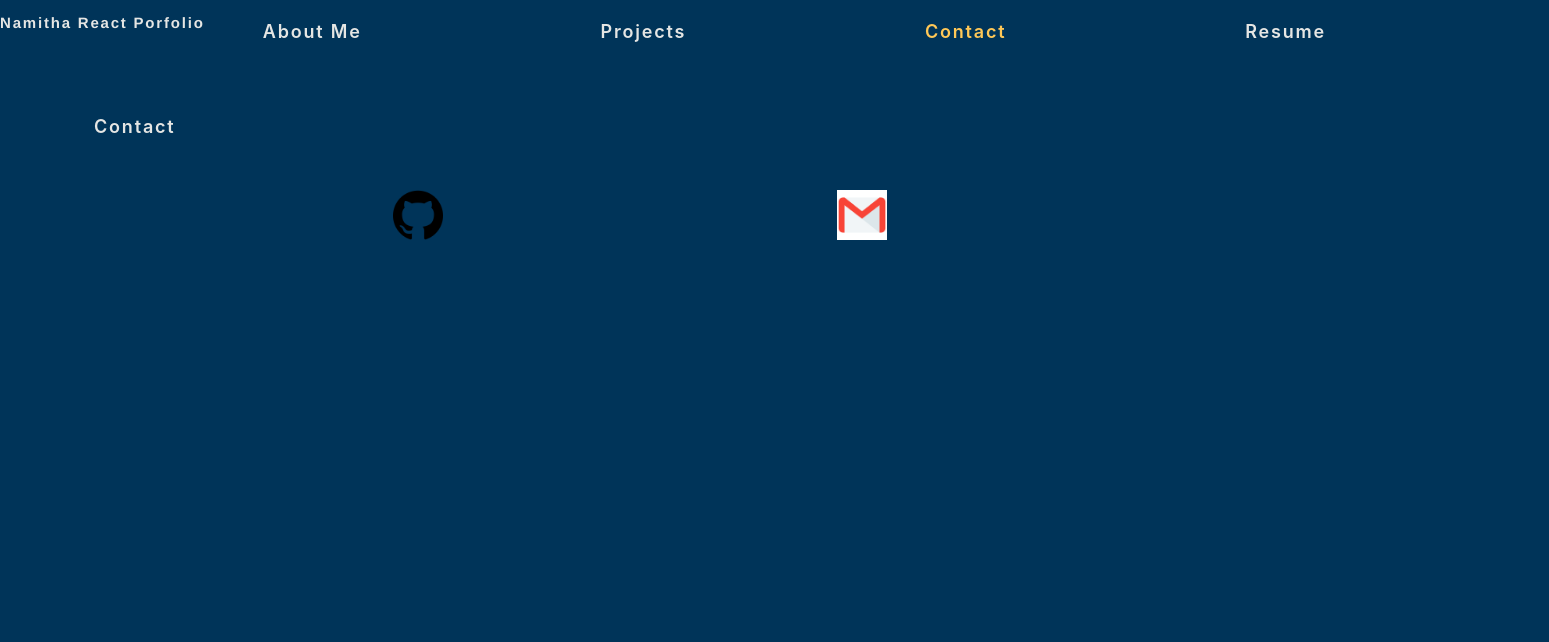
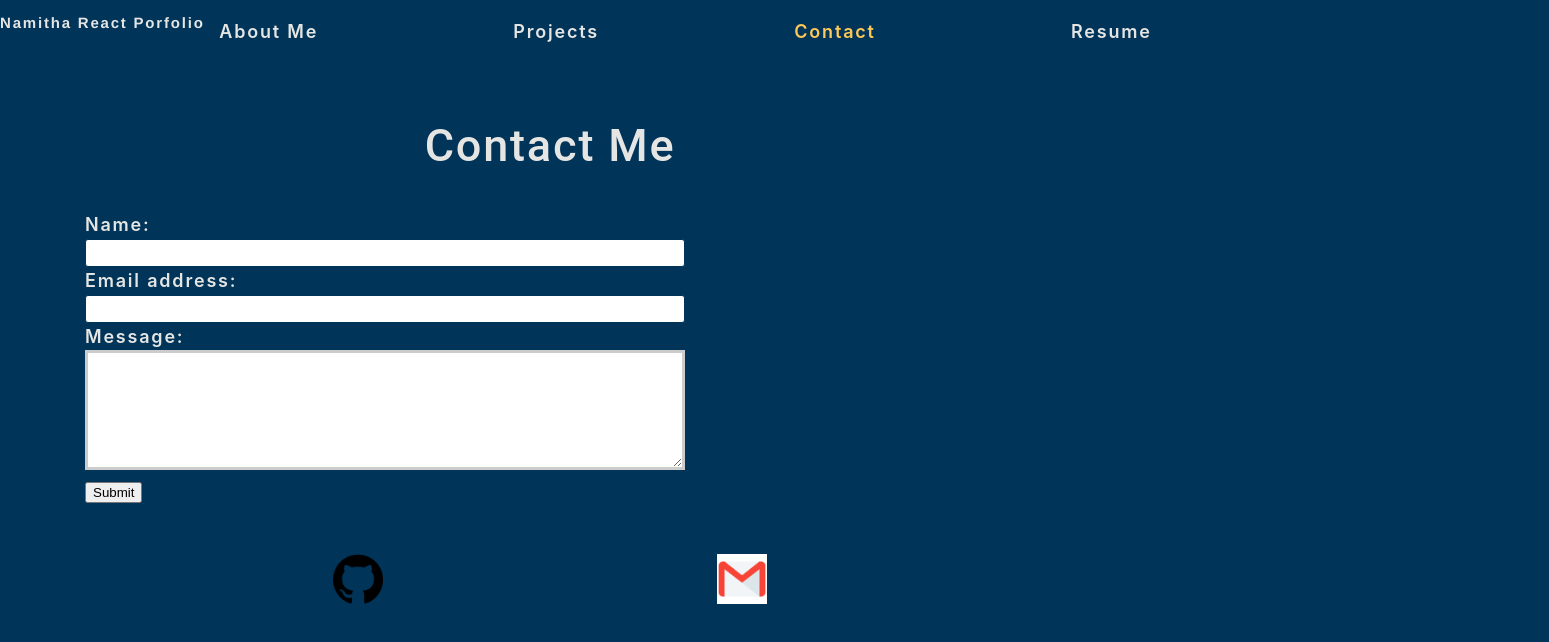
Before and after one commit to nkamth/myreactportfolio, a React (Create React App) app: page / in a window 1280 px wide. Both pictures are taken after a click on the element "Contact". Shown: the top 642 px of the page, 1549 px wide, since content can reach past the window. Built offline with nearby package versions, Linux system fonts and the light colour scheme.

Commit message:
added contact component

```diff
--- a/src/components/Contact/contact.css
+++ b/src/components/Contact/contact.css
@@ -0,0 +1,37 @@
+form {
+	width: 40%;
+}
+
+input {
+	font-size: 1rem;
+	padding: 0.25rem;
+	border: 1px solid var(--dark);
+	outline: none;
+	border-radius: 3px;
+	transition: box-shadow 0.2s;
+	width: 600px;
+}
+
+input:focus {
+	border: 1px solid var(--secondary);
+	box-shadow: 0 0 .25rem rgba(0, 0, 0, .5);
+}
+textarea {
+	width: 600px;
+	height: 120px;
+	border: 3px solid #cccccc;
+	padding: 5px;
+}
+.center {
+	display: flex;
+	justify-content: center;
+}
+
+.page-header {
+	font-family: 'Roboto', sans-serif;
+	font-size: 2.5em;
+	font-weight: 500;
+	margin: 5px 0;
+	line-height: 1.25;
+	padding-bottom: 2rem;
+}
--- a/src/components/Contact/index.js
+++ b/src/components/Contact/index.js
@@ -1,13 +1,99 @@
-import React from 'react'
+import React,{useState} from 'react'
+import { validateEmail } from '../../utils/helpers';
 import './contact.css'
 
 const Contact = () => {
 
-// functions go here
+  const [formState, setFormState] = useState({
+		name: "",
+		email: "",
+		message: "",
+	});
 
-  return (
-    <div>Contact</div>
-  )
+	const [errorMessage, setErrorMessage] = useState("");
+
+	const { name, email, message } = formState;
+
+	function handleChange(e) {
+		if (e.target.name === "email") {
+			const isValid = validateEmail(e.target.value);
+			if (!isValid) {
+				setErrorMessage("Your email is invalid.");
+			} else {
+				if (!e.target.value.length) {
+					setErrorMessage(`${e.target.name} is required.`);
+				} else {
+					setErrorMessage("");
+				}
+			}
+		}
+
+		if (!errorMessage) {
+			setFormState({ ...formState, [e.target.name]: e.target.value });
+		}
+	}
+
+	function handleBlank(e) {
+		if (e.target.name === "Name" || e.target.name === "Message") {
+			if (!e.target.value.length) {
+				setErrorMessage(`${e.target.name} is required.`);
+			} else {
+				setErrorMessage("");
+			}
+		}
+
+		if (!errorMessage) {
+			setFormState({ ...formState, [e.target.name]: e.target.value });
+		}
+	}
+
+	return (
+		<section>
+			<div className="center">
+				<h2 className="page-header">Contact Me</h2>
+			</div>
+			<div>
+				<form id="contact-form">
+					<div>
+						<label htmlFor="Name">Name:</label>
+						<br></br>
+						<input
+							type="text"
+							defaultValue={name}
+							onBlur={handleBlank}
+							name="Name"
+						/>
+					</div>
+					<div>
+						<label htmlFor="email">Email address:</label>
+						<br></br>
+						<input
+							type="email"
+							defaultValue={email}
+							name="email"
+							onBlur={handleChange}
+						/>
+					</div>
+					<div>
+						<label htmlFor="Message">Message:</label>
+						<br></br>
+						<textarea
+							name="Message"
+							defaultValue={message}
+							onBlur={handleBlank}
+							rows="5"
+						/>
+					</div>
+					{errorMessage && (
+						<div>
+							<p className="error-text">{errorMessage}</p>
+						</div>
+					)}
+					<button type="submit">Submit</button>
+				</form>
+			</div>
+		</section>
+	);
 }
 
 export default Contact
--- a/src/components/Header/header.css
+++ b/src/components/Header/headerStyle.css
@@ -1,8 +1,8 @@
 
 
 
-header a {
-	color: var(--light);
+header  {
+	color:black;
 }
 p{
     color: black;
--- a/src/components/Header/index.js
+++ b/src/components/Header/index.js
@@ -1,12 +1,12 @@
 import React from "react";
 import Navigation from "../Navigation";
-import "./header.css";
+import "./headerStyle.css";
 const Header = (props) => {
   const { currentTab, setCurrentTab } = props;
   const { headerName } = "Namitha";
 
   return (
-    <header>
+    <header style={{ background: "black", color: "orange" }}>
       <div>
         <h2>{headerName}</h2>
       </div>
--- a/src/components/Portfolio/portfolio.css
+++ b/src/components/Portfolio/portfolio.css
@@ -31,3 +31,25 @@
   .space-around {
     justify-content: space-around;
   }
+
+  .card {
+    position: relative;
+    display: flex;
+    flex-direction: column;
+    margin: 11px;
+    width: 25rem;
+    word-wrap: break-word;
+    background-color: #fff;
+    background-clip: border-box;
+    border: 1px solid rgba(0, 0, 0, 0.125);
+    border-radius: 0.25rem;
+    padding: 3px;
+    color: var(--dark);
+    }
+
+    .card-body {
+    height: 100%;
+    }
+    img {
+    max-width: 100%;
+    }
--- a/src/index.css
+++ b/src/index.css
@@ -13,7 +13,7 @@ code {
 } */
 main {
 	margin: 0 auto;
-	max-width: 90%;
+	max-width:90%;
 	padding: 50px 30px;
 }
 
@@ -41,6 +41,11 @@ body {
 	min-height: 100%;
 }
 
+header{
+	color: #2E282A;
+}
+
+
 body {
 	margin: 0;
 	padding: 0;
@@ -59,6 +64,8 @@ body {
 .mobile-header {
   width: 110%;
 }
+
+/* try */
 
 .card {
 	position: relative;
@@ -81,3 +88,10 @@ body {
   img {
 	max-width: 100%;
   }
+
+
+ @media screen and (min-width: 1200px) {
+	body {
+	   width:1100px;
+	}
+ }
--- /dev/null
+++ b/src/utils/helpers.js
@@ -0,0 +1,13 @@
+export function capitalizeFirstLetter(string) {
+	return string.charAt(0).toUpperCase() + string.slice(1);
+}
+
+export function validateEmail(email) {
+	var re = /^(([^<>()[\]\\.,;:\s@"]+(\.[^<>()[\]\\.,;:\s@"]+)*)|(".+"))@((\[[0-9]{1,3}\.[0-9]{1,3}\.[0-9]{1,3}\.[0-9]{1,3}\])|(([a-zA-Z\-0-9]+\.)+[a-zA-Z]{2,}))$/;
+	return re.test(String(email).toLowerCase());
+}
+
+export function checkBlank(field) {
+	var re = /^\s*$/;
+	return re.test(String(field).toLowerCase());
+}
```
